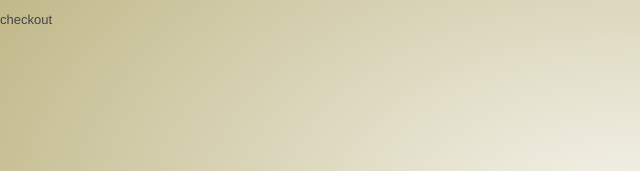
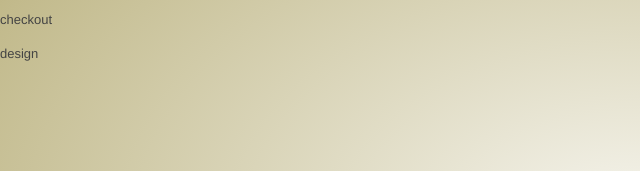
Before and after one commit to webdeclick/projet-test-github, a website: page app/index.html in a window 1280 px wide. Shown: the part 168-339 px from the top of the page, 0-640 px from the left. Drawn offline with Linux system fonts and the light colour scheme.

Commit message:
testdesign

```diff
--- a/app/index.html
+++ b/app/index.html
@@ -40,6 +40,7 @@
         <p>salut le paragraphe</p>
         <p>salut salut</p>
         <p>checkout</p>
+        <p>design</p>
 
         <footer class="footer" role="contentinfo">
 
```
